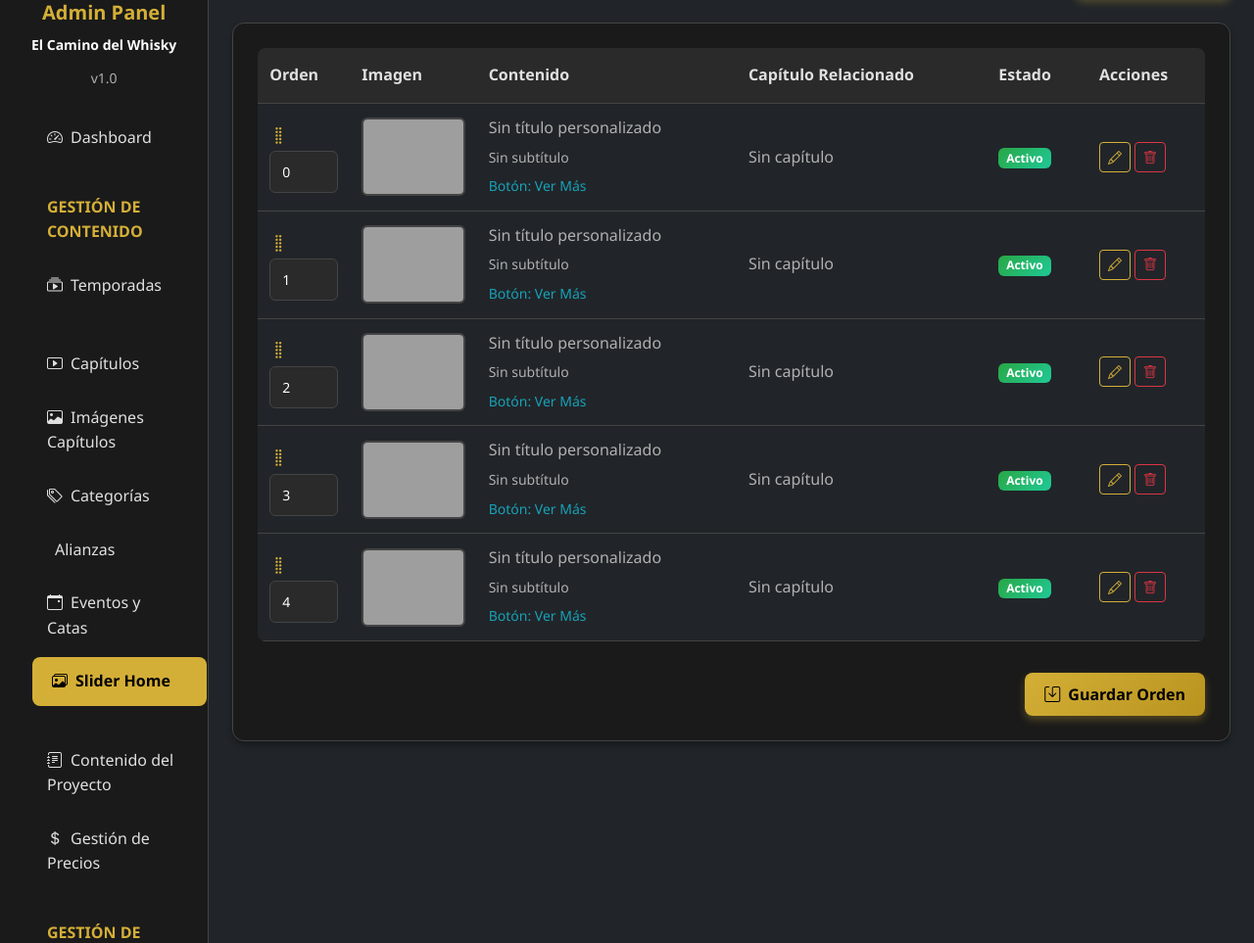
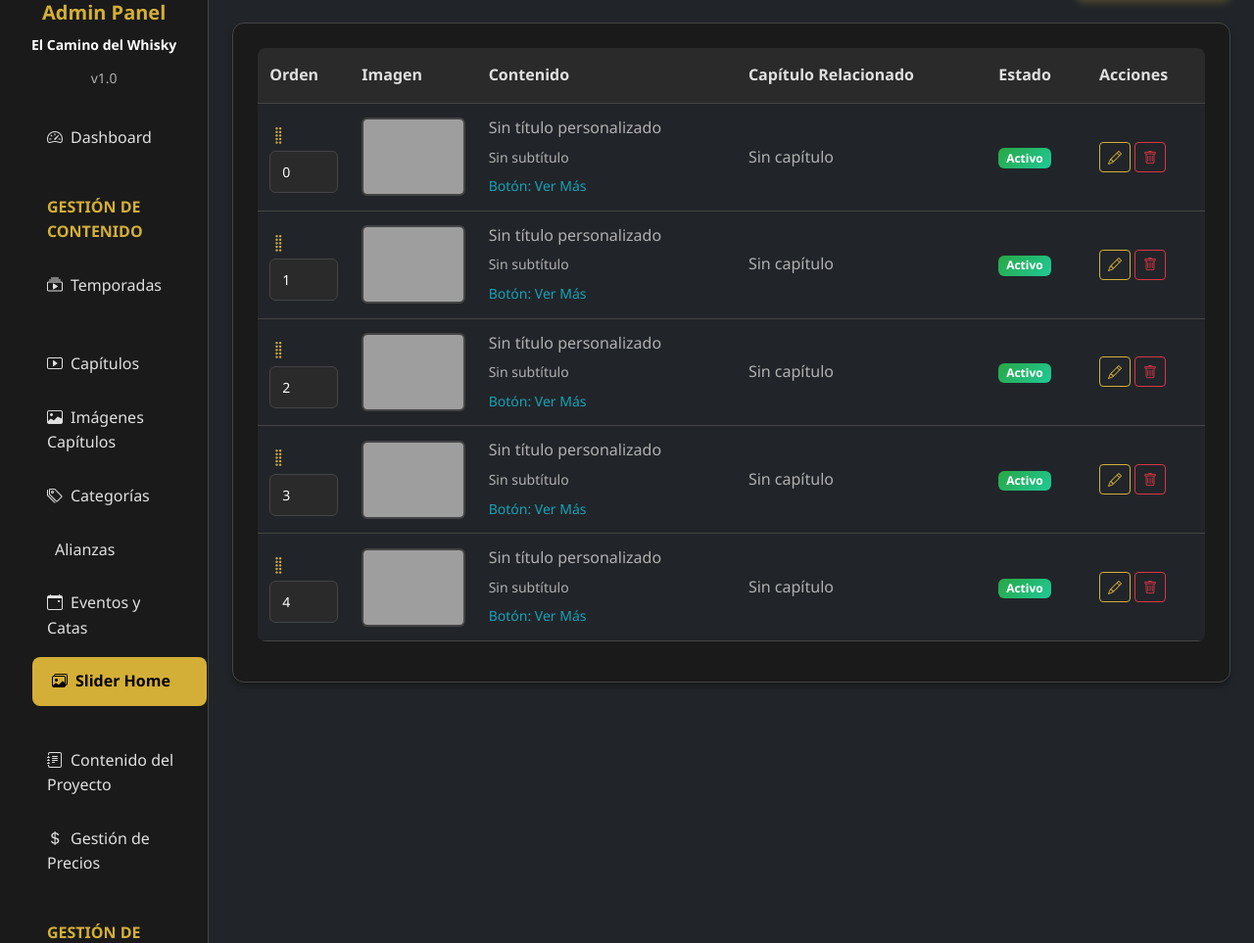
Before and after one commit to celsodavid7-eng/el_camino_whisky, a PHP site: page /slider.php in a window 1280 px wide. Shown: the part 71-1034 px from the top of the page at 98% size. Run offline with PHP 8.4, Linux system fonts and the light colour scheme; a user stored in the database is signed in; data comes from the database, SQL or seed files in the repository; grey boxes are pictures that could not be loaded.

Commit message:
six comment

```diff
--- a/backend/admin/slider.php
+++ b/backend/admin/slider.php
@@ -646,11 +646,7 @@ $chapters = $pdo->query("
                                 </table>
                             </div>
 
-                            <div class="text-end mt-3">
-                                <button type="submit" class="btn btn-warning fw-bold">
-                                    <i class="bi bi-save me-2"></i>Guardar Orden
-                                </button>
-                            </div>
+
                         </form>
                     </div>
                 </div>
```
